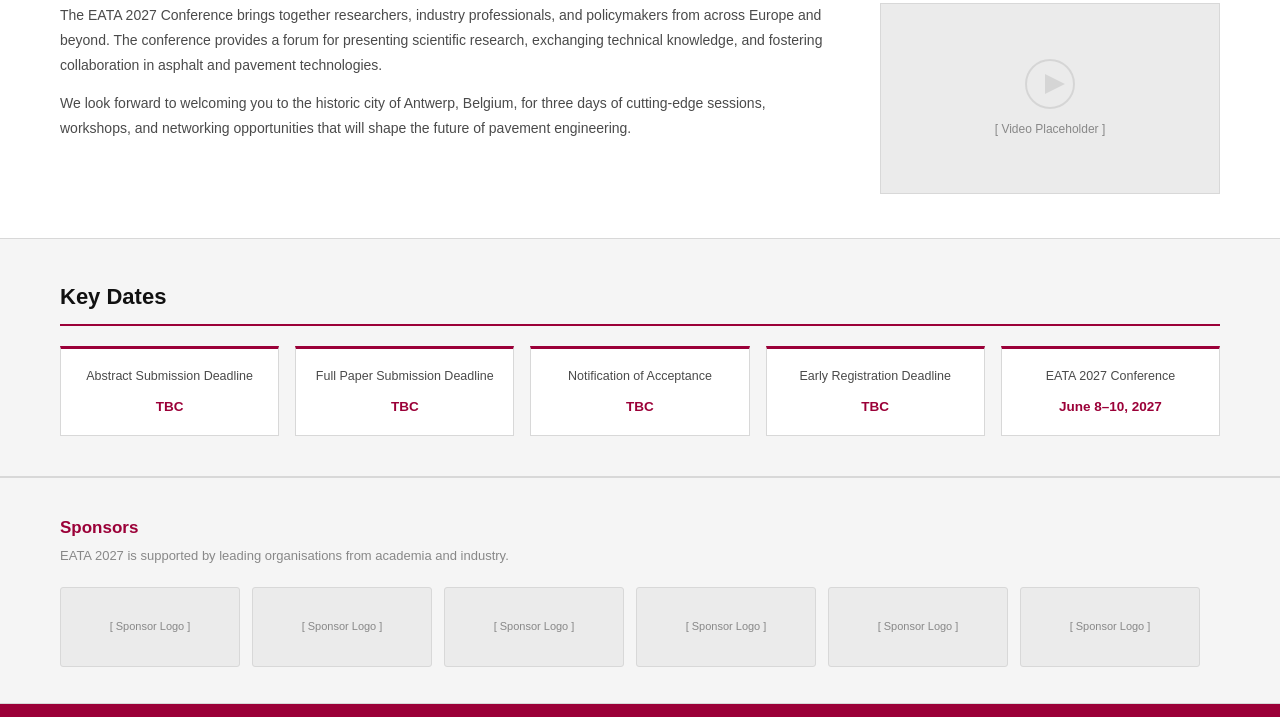
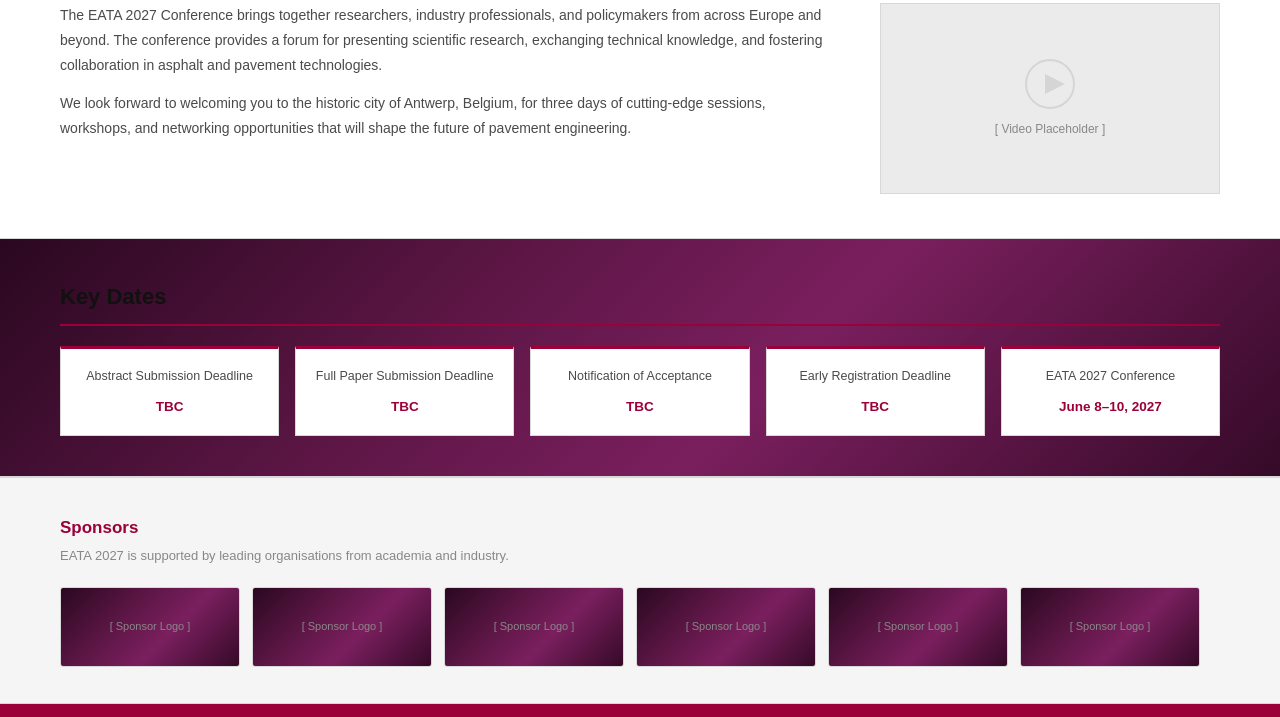
Before and after one commit to ragbak1210-ctrl/EATA-Conf-2027, a plain HTML site: page index.html in a window 1280 px wide. Shown: the part 593-1310 px from the top of the page. Drawn offline with Linux system fonts and the light colour scheme.

Commit message:
Update index.html

```diff
--- a/index.html
+++ b/index.html
@@ -238,7 +238,7 @@ img { max-width: 100%; display: block; }
 
 /* Key Dates section */
 .key-dates-section {
-  background: var(--off-white);
+  background: linear-gradient(135deg, #2a0820 0%, #5c1645 35%, #7a1f5e 60%, #350a28 100%);
   border-top: 1px solid var(--mid-gray);
   border-bottom: 1px solid var(--mid-gray);
   padding: 40px 60px;
@@ -374,7 +374,7 @@ footer { background: var(--off-white); border-top: 1px solid var(--mid-gray); }
 .footer-sponsors > p { font-size: 13px; color: var(--text-light); margin-bottom: 20px; }
 .footer-sp-grid { display: flex; flex-wrap: wrap; gap: 12px; }
 .footer-sp-box {
-  background: var(--light-gray);
+  background: linear-gradient(135deg, #2a0820 0%, #5c1645 35%, #7a1f5e 60%, #350a28 100%) ;
   border: 1px solid var(--mid-gray);
   border-radius: 3px;
   width: 180px;
```
